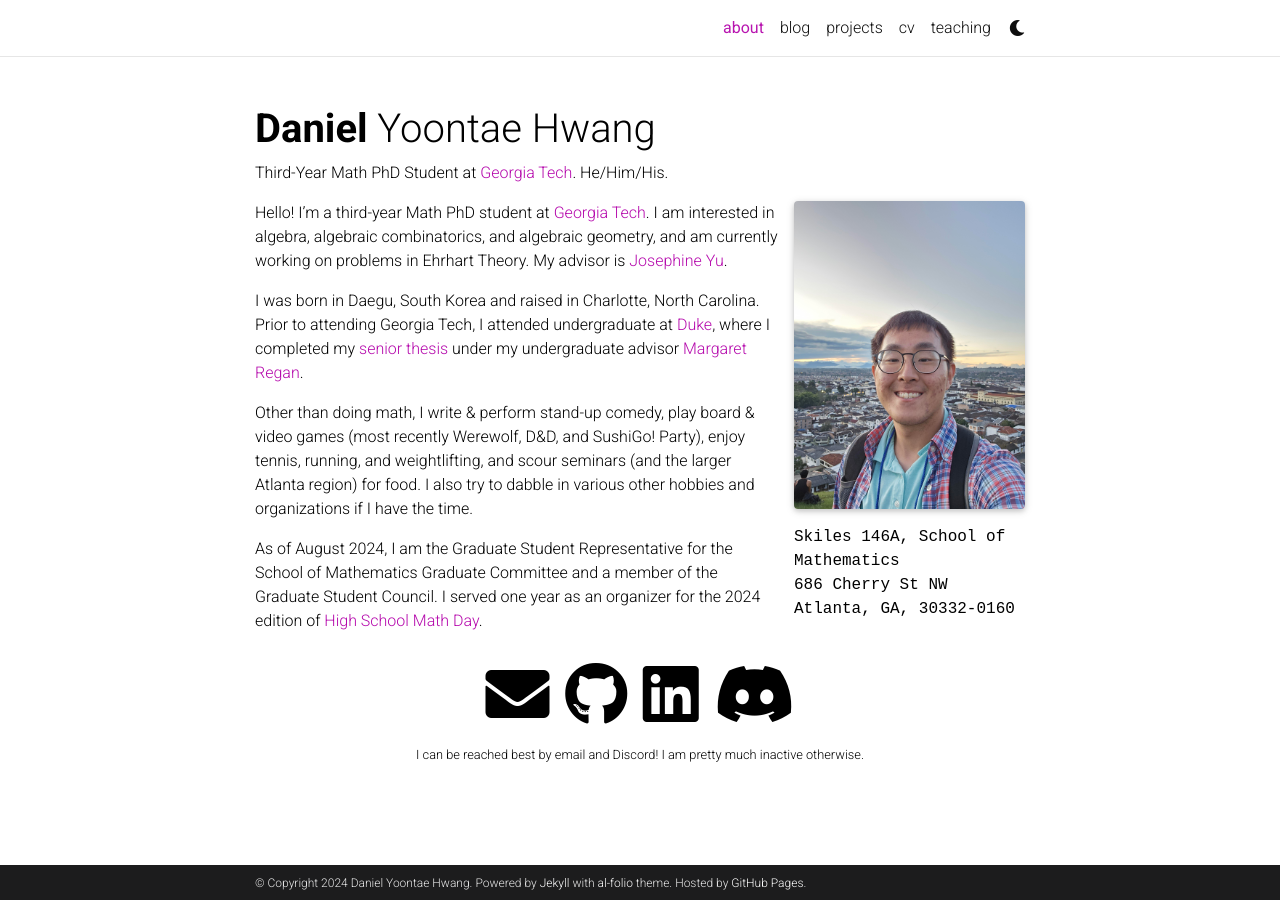
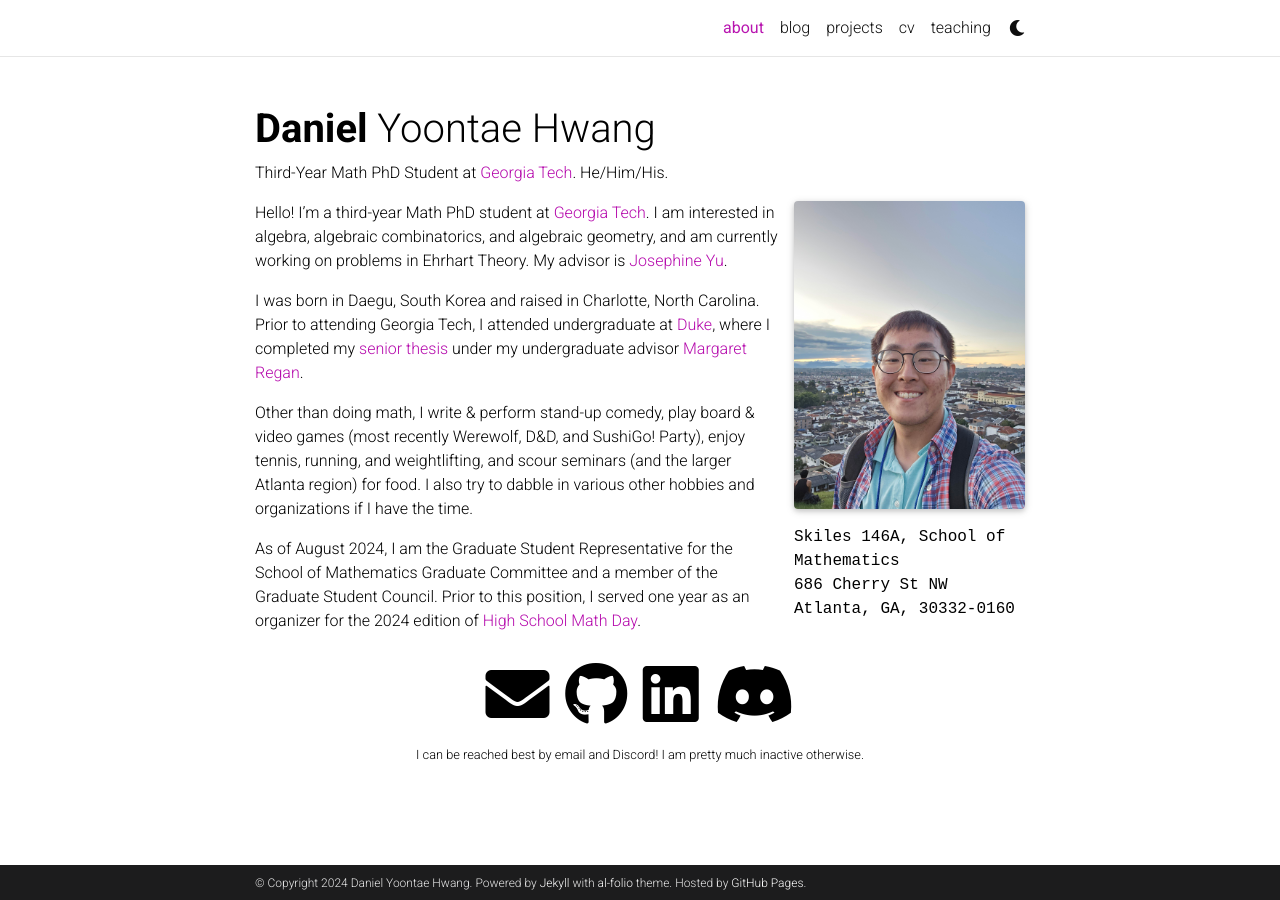
Before and after one commit to danielyhwang/danielyhwang.github.io, a Jekyll site: the page built from _pages/about.md, in a window 1280 px wide. Built offline with Jekyll 4.4.1, drawn with Linux system fonts in a browser that asks for light colours; full-size pictures stand in for the smaller copies a plugin makes; comment, search, counter and statistics services are not loaded; a style sheet for code colours, icons or effects is not loaded.

Commit message:
ecco 2024 saving changes, whoops, and typo in about page

```diff
--- a/_pages/about.md
+++ b/_pages/about.md
@@ -29,4 +29,4 @@
 
 Other than doing math, I write & perform stand-up comedy, play board & video games (most recently Werewolf, D&D, and SushiGo! Party), enjoy tennis, running, and weightlifting, and scour seminars (and the larger Atlanta region) for food. I also try to dabble in various other hobbies and organizations if I have the time.
 
-As of August 2024, I am the Graduate Student Representative for the School of Mathematics Graduate Committee and a member of the Graduate Student Council. I served one year as an organizer for the 2024 edition of [High School Math Day](https://hsmd.math.gatech.edu).
+As of August 2024, I am the Graduate Student Representative for the School of Mathematics Graduate Committee and a member of the Graduate Student Council. Prior to this position, I served one year as an organizer for the 2024 edition of [High School Math Day](https://hsmd.math.gatech.edu).
```
Also changed, not shown: _posts/2024-07-16-ecco2024.md (+3 -3 lines).
